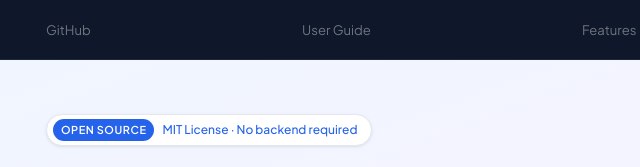
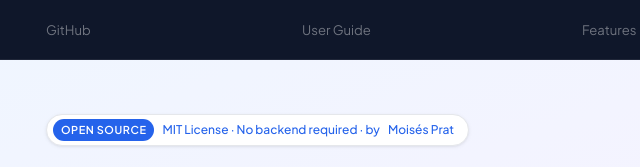
Before and after one commit to moisesprat/RoadmapSnapWeb, a website: page index.html in a window 1280 px wide. Shown: the top 167 px of the page, 18-658 px from the left. Drawn offline with Linux system fonts and the light colour scheme.

Commit message:
Enhance index.html and style.css by adding author attribution links and improving link styles in the footer and hero section.

```diff
--- a/css/style.css
+++ b/css/style.css
@@ -98,6 +98,10 @@ nav {
   font-size: .68rem; font-weight: 600; letter-spacing: .05em;
   padding: 2px 8px; border-radius: 999px; text-transform: uppercase;
 }
+.hero-eyebrow a.hero-author {
+  color: inherit; text-decoration: none; font-weight: 500;
+}
+.hero-eyebrow a.hero-author:hover { text-decoration: underline; }
 h1 {
   font-family: var(--font-serif);
   font-size: clamp(2.4rem, 4.2vw, 3.8rem);
@@ -469,6 +473,8 @@ footer { background: var(--nav-bg); padding: 44px 5vw 28px; }
 .footer-links a { color: rgba(255,255,255,.4); text-decoration: none; font-size: .82rem; transition: color .18s; }
 .footer-links a:hover { color: rgba(255,255,255,.75); }
 .footer-copy { font-size: .75rem; color: rgba(255,255,255,.22); width: 100%; text-align: center; margin-top: 20px; padding-top: 20px; border-top: 1px solid rgba(255,255,255,.06); font-weight: 300; }
+.footer-copy a { color: rgba(255,255,255,.5); text-decoration: none; }
+.footer-copy a:hover { color: rgba(255,255,255,.85); text-decoration: underline; }
 
 /* ── RESPONSIVE ────────────────────────────────────── */
 @media(max-width:980px) {
--- a/index.html
+++ b/index.html
@@ -61,7 +61,7 @@
     <div>
       <div class="hero-eyebrow">
         <span class="hero-eyebrow-badge">Open Source</span>
-        MIT License · No backend required
+        MIT License · No backend required · by <a href="https://moisesprat.github.io" target="_blank" rel="noopener" class="hero-author">Moisés Prat</a>
       </div>
       <h1 id="hero-title">Roadmap dashboards that<br>your stakeholders <em>actually read</em></h1>
       <p class="hero-sub">RoadmapSnap turns a single config file into a live Gantt dashboard with milestones, dependency graphs, KPI cards, and one-click exports. Edit and refresh — no build step, ever.</p>
@@ -742,7 +742,7 @@ DASHBOARD_TEXT: {
       <a href="#installation">Installation</a>
       <a href="https://github.com/moises-prat-epm/RoadmapSnap/blob/main/LICENSE" target="_blank" rel="noopener">MIT License</a>
     </nav>
-    <div class="footer-copy">© 2026 RoadmapSnap. Open source under MIT License. Built for program managers who deserve better tools.</div>
+    <div class="footer-copy">© 2026 RoadmapSnap. By <a href="https://moisesprat.github.io" target="_blank" rel="noopener">Moisés Prat</a>. Open source under MIT License. Built for program managers who deserve better tools.</div>
   </div>
 </footer>
 
```
